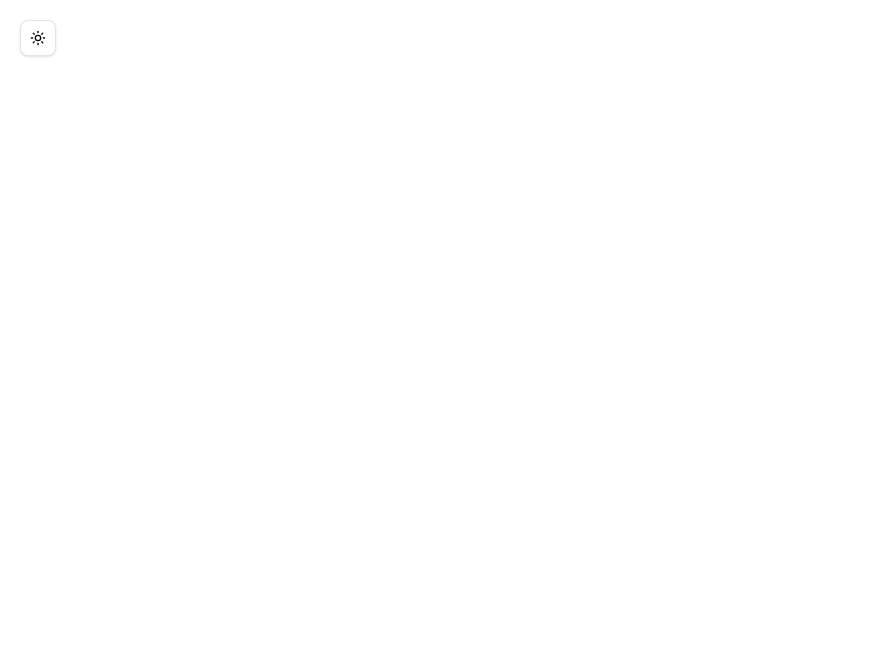
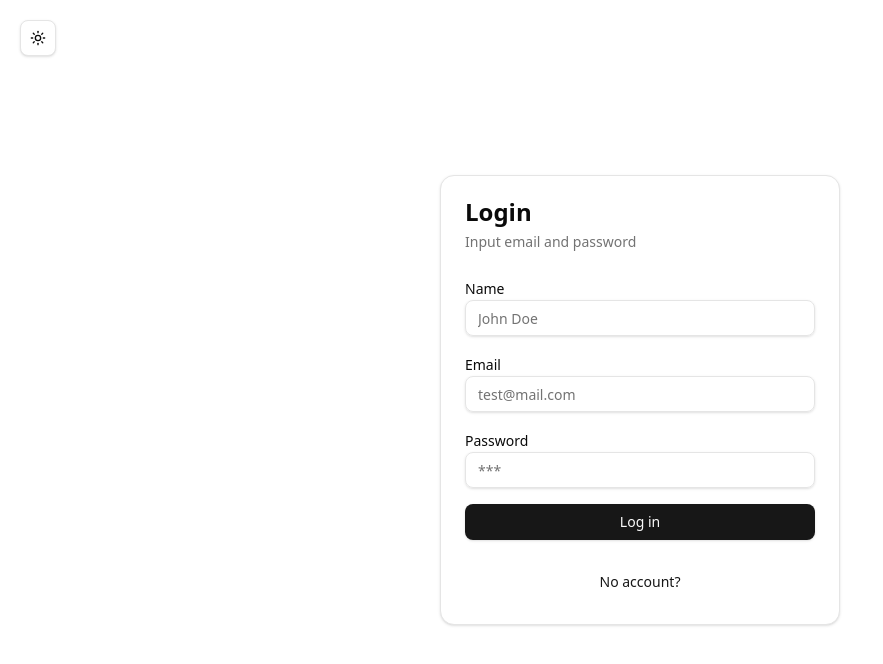
Before and after one commit to mpsorokin/003-next-ui, a Next.js app: page /auth/login in a window 1280 px wide. Shown: the top 664 px of the page, without its empty margins (0-883 px from the left). Built offline with nearby package versions, Linux system fonts and the light colour scheme.

Commit message:
with prettier

```diff
--- a/src/app/auth/login/page.tsx
+++ b/src/app/auth/login/page.tsx
@@ -1,4 +1,6 @@
 import type { Metadata } from 'next'
+
+import { LoginForm } from '@/features/auth/components/LoginForm'
 
 export const metadata: Metadata = {
 	title: 'Login',
@@ -6,5 +8,5 @@ export const metadata: Metadata = {
 }
 
 export default function LoginPage() {
-	return <div></div>
+	return <LoginForm />
 }
--- /dev/null
+++ b/src/features/auth/components/LoginForm.tsx
@@ -0,0 +1,102 @@
+'use client'
+
+import { zodResolver } from '@hookform/resolvers/zod'
+import { useForm } from 'react-hook-form'
+
+import { AuthWrapper } from '@/features/auth/components/AuthWrapper'
+import { LoginSchema, TypeLoginSchema } from '@/features/auth/schemes'
+
+import {
+	Button,
+	Form,
+	FormControl,
+	FormField,
+	FormItem,
+	FormLabel,
+	FormMessage,
+	Input
+} from '@/shared/components/ui'
+
+export function LoginForm() {
+	const form = useForm<TypeLoginSchema>({
+		resolver: zodResolver(LoginSchema),
+		defaultValues: {
+			name: '',
+			email: '',
+			password: ''
+		}
+	})
+
+	const onHandleSubmit = async (values: TypeLoginSchema) => {
+		console.log(values)
+	}
+
+	return (
+		<AuthWrapper
+			heading='Login'
+			description='Input email and password'
+			backButtonLabel='No account?'
+			backButtonHref='/auth/register'
+		>
+			<Form {...form}>
+				<form
+					onSubmit={form.handleSubmit(onHandleSubmit)}
+					className='grid gap-2 space-y-2'
+				>
+					<FormField
+						control={form.control}
+						name='name'
+						render={({ field }) => (
+							<FormItem>
+								<FormLabel>Name</FormLabel>
+								<FormControl>
+									<Input
+										placeholder='John Doe'
+										{...field}
+									></Input>
+								</FormControl>
+								<FormMessage />
+							</FormItem>
+						)}
+					/>
+
+					<FormField
+						control={form.control}
+						name='email'
+						render={({ field }) => (
+							<FormItem>
+								<FormLabel>Email</FormLabel>
+								<FormControl>
+									<Input
+										placeholder='test@mail.com'
+										type='email'
+										{...field}
+									></Input>
+								</FormControl>
+								<FormMessage />
+							</FormItem>
+						)}
+					/>
+					<FormField
+						control={form.control}
+						name='password'
+						render={({ field }) => (
+							<FormItem>
+								<FormLabel>Password</FormLabel>
+								<FormControl>
+									<Input
+										placeholder='***'
+										type='password'
+										{...field}
+									></Input>
+								</FormControl>
+								<FormMessage />
+							</FormItem>
+						)}
+					/>
+					<Button type='submit'>Log in</Button>
+				</form>
+			</Form>
+		</AuthWrapper>
+	)
+}
--- a/src/features/auth/schemes/index.ts
+++ b/src/features/auth/schemes/index.ts
@@ -1 +1,2 @@
 export * from './register.schema'
+export * from './login.schema'
--- /dev/null
+++ b/src/features/auth/schemes/login.schema.ts
@@ -0,0 +1,11 @@
+import { z } from 'zod'
+
+export const LoginSchema = z.object({
+	name: z.string().min(2, { message: 'Name is required. min 2 characters.' }),
+	email: z.string().email({ message: 'Email is incorrect.' }),
+	password: z
+		.string()
+		.min(6, { message: 'Password is required. min 6 characters.' })
+})
+
+export type TypeLoginSchema = z.infer<typeof LoginSchema>
```
